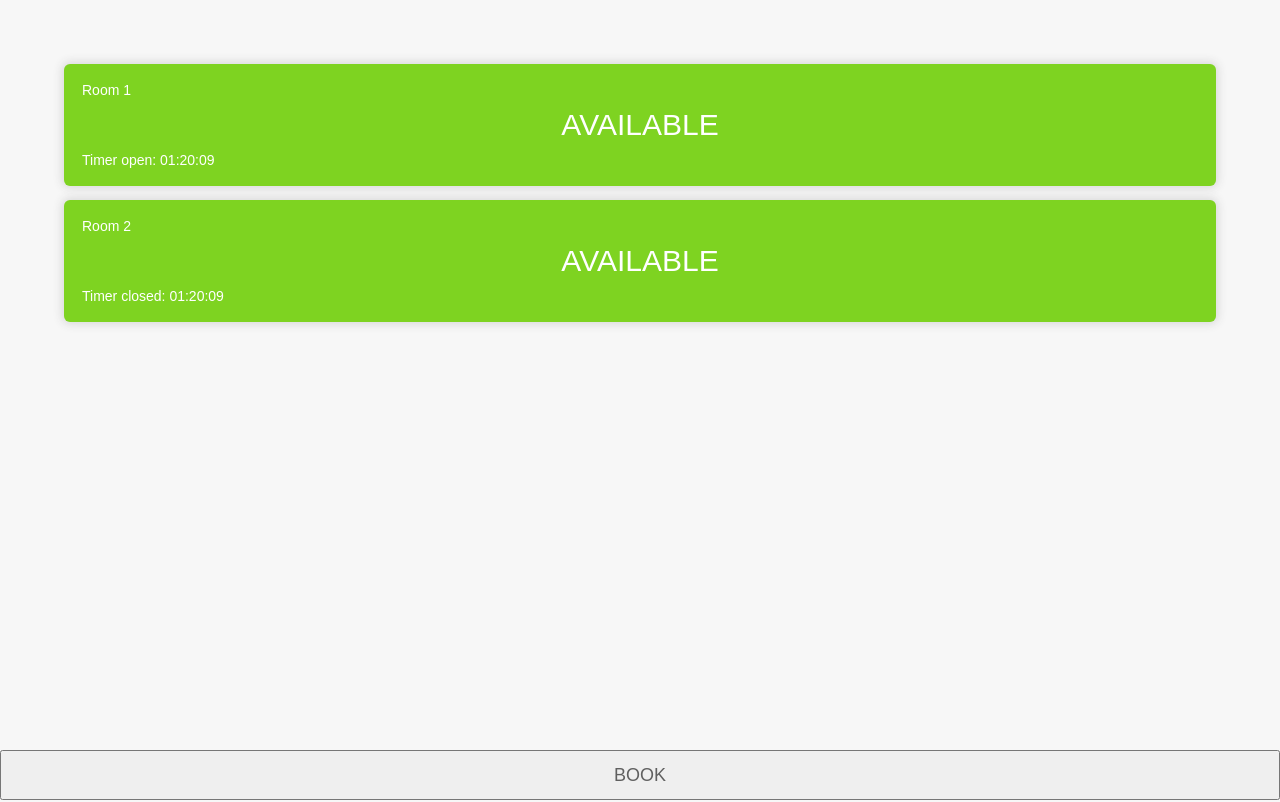
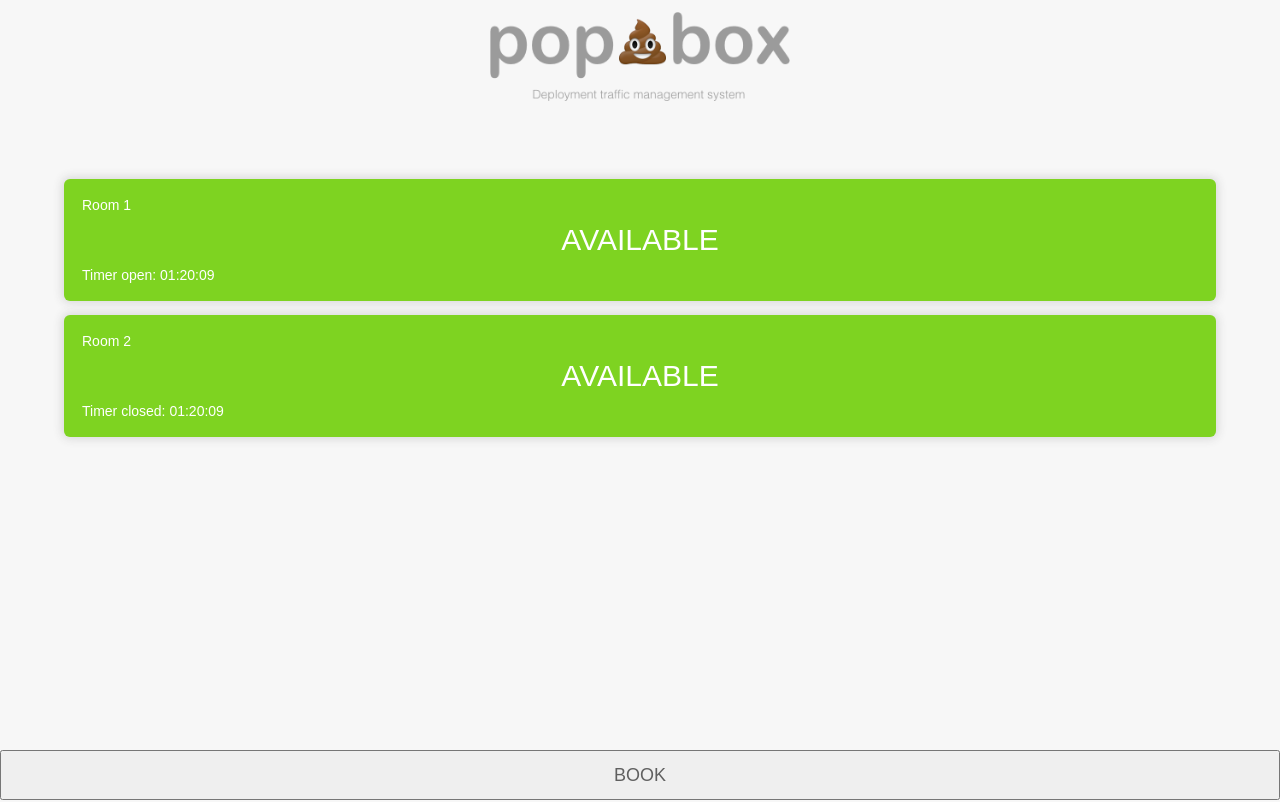
Before and after one commit to smoruetasantiago/relievers, a website: page index.html in a window 1280 px wide. Shown: the top 802 px of the page. Drawn offline with Linux system fonts and the light colour scheme.

Commit message:
add logo

```diff
--- a/css/styles.css
+++ b/css/styles.css
@@ -31,6 +31,15 @@ h1, h2, h3 {
 
 .block {
 	display:block;
+}
+
+header {
+    text-align: center;
+    padding:1.2rem 0;
+}
+
+header img {
+    width:30rem;
 }
 
 .welcome-container {
--- a/index.html
+++ b/index.html
@@ -11,6 +11,9 @@
 </head>
 
 <body>
+    <header>
+        <img src="img/popbox.png" />
+    </header>
 	<section data-id="welcome">
         <section id="game-panel" class="game-panel">
             <span class="closeBtn">X</span>
```
Also changed, not shown: img/popbox.png (added).
